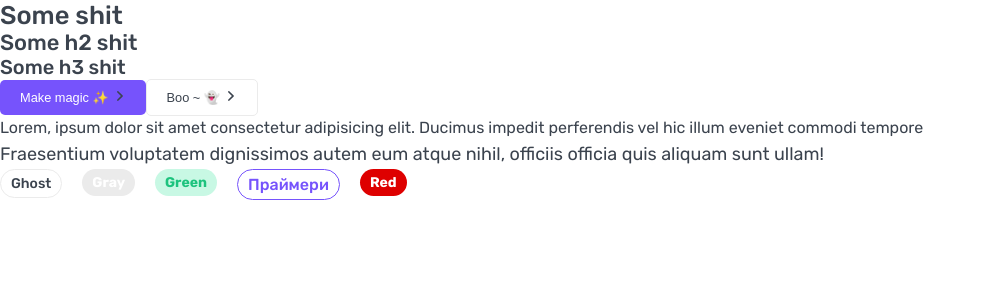
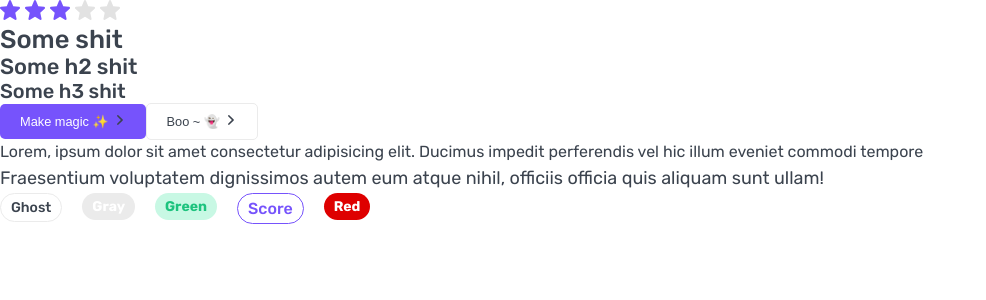
Before and after one commit to Ilyacnt/rating-site-purple, a Next.js app: page / in a window 1280 px wide. Shown: the top 300 px of the page, without its empty margins (0-986 px from the left). Built offline with nearby package versions, Linux system fonts and the light colour scheme.

Commit message:
Rating component added

```diff
--- /dev/null
+++ b/components/Rating/Rating.module.css
@@ -0,0 +1,13 @@
+.container {
+    display: flex;
+    flex-wrap: nowrap;
+    gap: 5px;
+}
+
+.star {
+    cursor: pointer;
+}
+
+.filled {
+    fill: var(--primary-color);
+}
--- /dev/null
+++ b/components/Rating/Rating.tsx
@@ -0,0 +1,28 @@
+import { useEffect, useState } from 'react'
+import { RatingProps } from './Rating.props'
+import StarIcon from './star.svg'
+import styles from './Rating.module.css'
+import cn from 'classnames'
+
+export const Rating = ({ isEditable = false, rating, setRating, className, ...attrs }: RatingProps): JSX.Element => {
+    const [ratingArray, setRatingArray] = useState<JSX.Element[]>(new Array(5).fill(<></>))
+
+    const constructRating = (currentRating: number) => {
+        const updatedArray = ratingArray.map<JSX.Element>((element, index) => {
+            return <StarIcon className={cn(styles.star, { [styles.filled]: index < currentRating })} />
+        })
+        setRatingArray(updatedArray)
+    }
+
+    useEffect(() => {
+        constructRating(rating)
+    }, [rating])
+
+    return (
+        <div className={cn(styles.container, className)} {...attrs}>
+            {ratingArray.map((star, index) => (
+                <span key={index}>{star}</span>
+            ))}
+        </div>
+    )
+}
--- a/components/index.ts
+++ b/components/index.ts
@@ -2,3 +2,4 @@ export * from './Heading/Heading'
 export * from './Button/Button'
 export * from './Paragraph/Paragraph'
 export * from './Tag/Tag'
+export * from './Rating/Rating'
--- a/pages/index.tsx
+++ b/pages/index.tsx
@@ -1,8 +1,12 @@
-import { Button, Heading, Paragraph, Tag } from '@/components'
+import { Button, Heading, Paragraph, Tag, Rating } from '@/components'
+import { useState } from 'react'
 
 export default function Home(): JSX.Element {
+    const [userRating, setUserRating] = useState<number>(3)
+
     return (
         <div>
+            <Rating rating={userRating} setRating={setUserRating} />
             <Heading tag="h1">Some shit</Heading>
             <Heading tag="h2">Some h2 shit</Heading>
             <Heading tag="h3">Some h3 shit</Heading>
@@ -25,8 +29,8 @@ export default function Home(): JSX.Element {
                 </Tag>
                 <Tag appearance="gray">Gray</Tag>
                 <Tag appearance="green">Green</Tag>
-                <Tag appearance="primary" href="/favicon.ico" size="s">
-                    Праймери
+                <Tag appearance="primary" size="s">
+                    Score
                 </Tag>
                 <Tag appearance="red">Red</Tag>
             </div>
```
Also changed, not shown: components/Rating/Rating.props.tsx (added, +7 -0 lines), components/Rating/star.svg (added).
